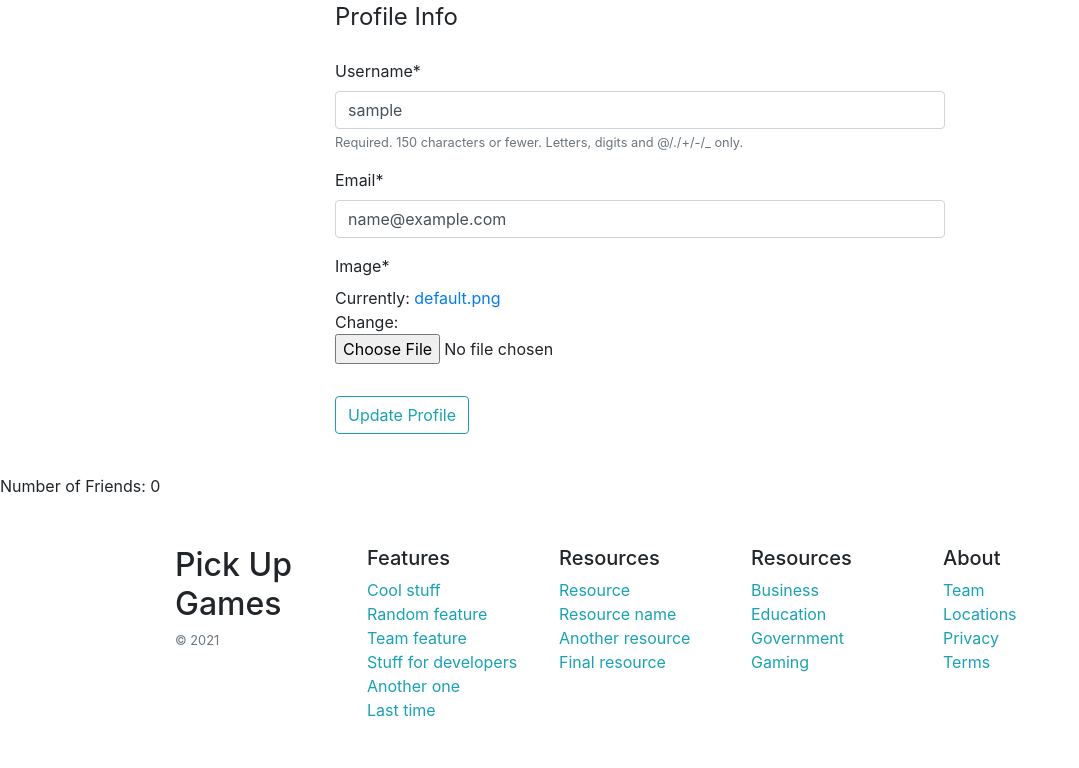
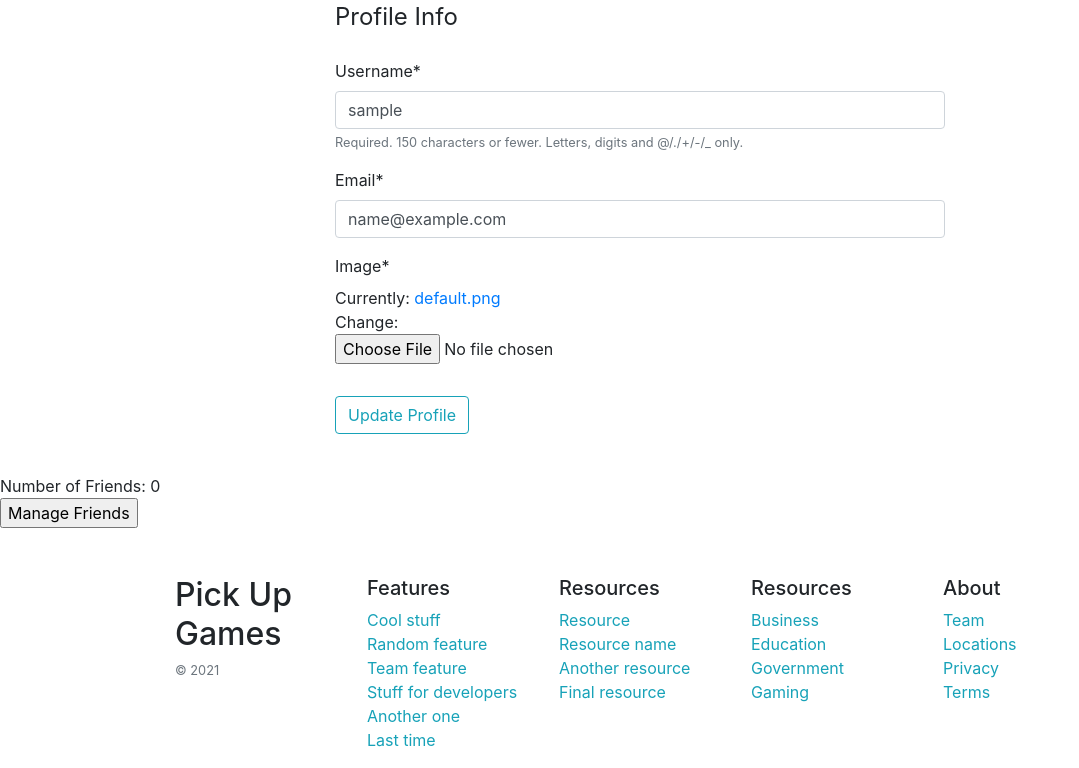
Before and after one commit to Pick-Up-Game-Team/pick-up-games, a Django app: page /profile/ in a window 1280 px wide. Shown: the part 370-1138 px from the top of the page, without its empty margins (0-1079 px from the left). Run offline with Django 3.2, Linux system fonts and the light colour scheme; the visitor is signed in with stand-in values (Sample User, id 1); data comes from the database, SQL or seed files in the repository; some libraries are stand-ins or nearby versions.

Commit message:
Added button on profile page that takes user to their friend management page, where they can add/remove friends and see friend request status.

```diff
--- a/users/templates/users/profile.html
+++ b/users/templates/users/profile.html
@@ -28,5 +28,7 @@
     </ul>
     <br>
     Number of Friends: {{profile.get_friends_no}}
-
+    <form action="{% url 'all-profiles-view' %}">
+        <input type="submit" value="Manage Friends" />
+    </form>
 {% endblock content %}
```
